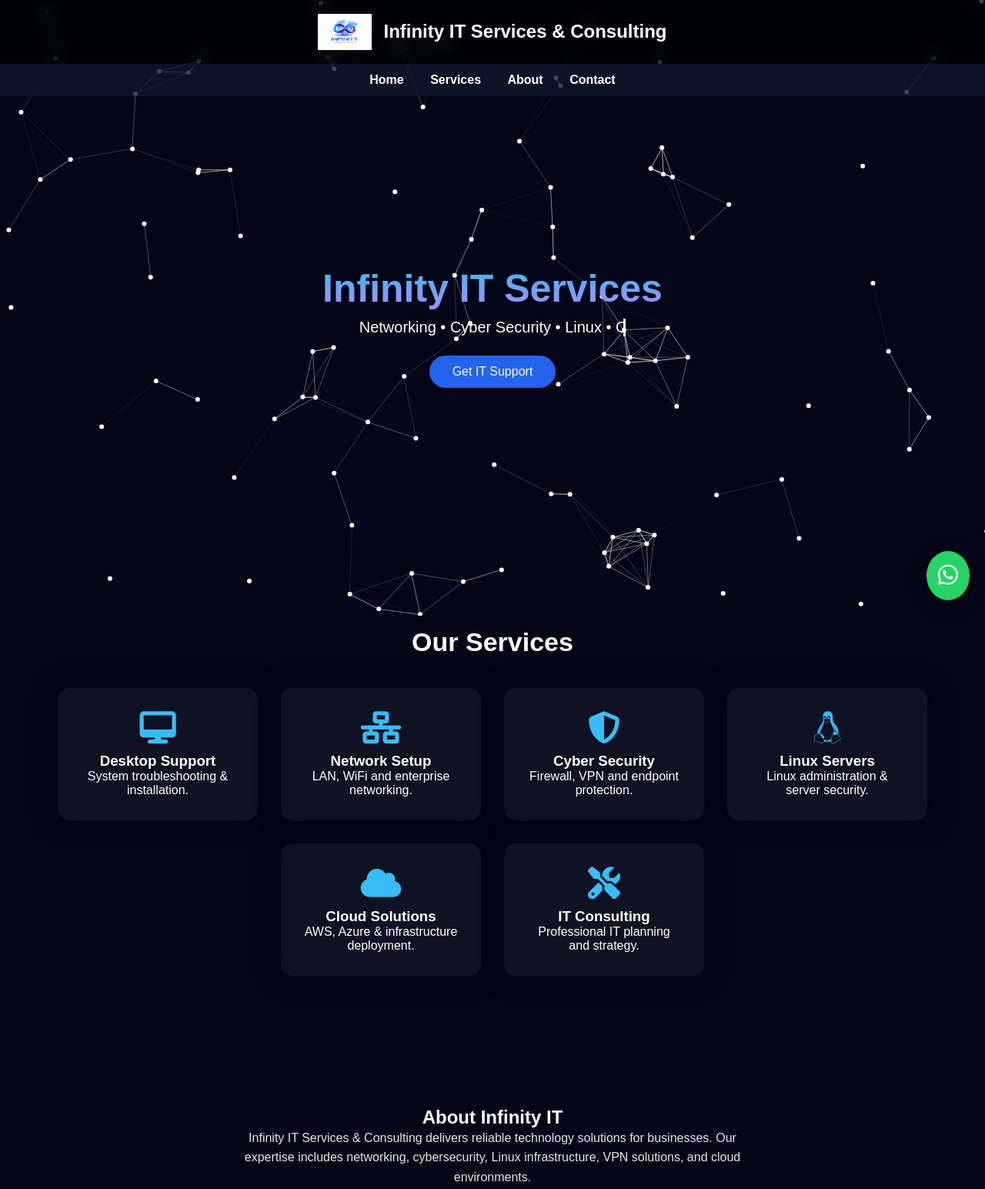
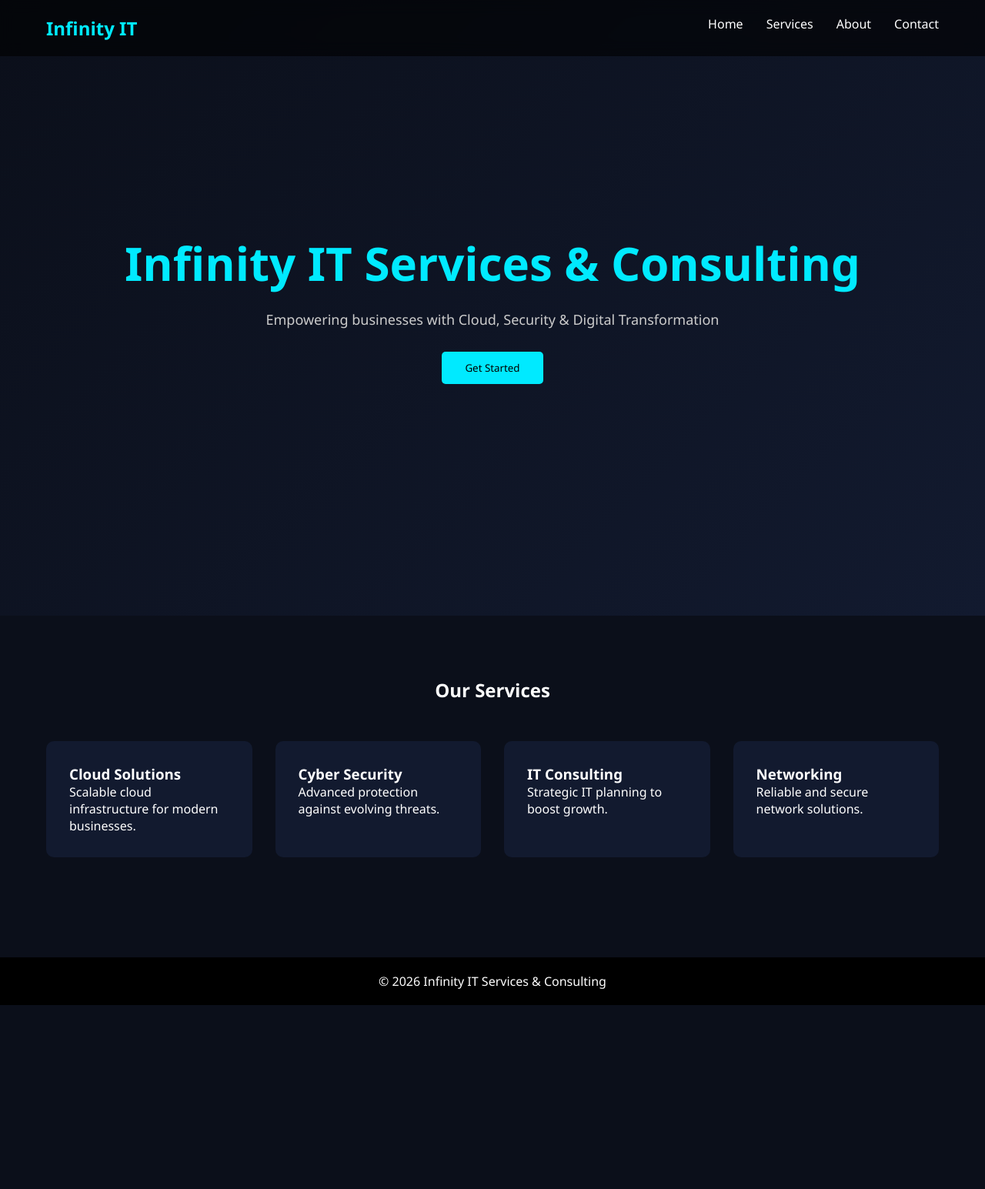
Before and after one commit to Abansod227/IT-services-and-Consulting-, a plain HTML site: page index.html in a window 1280 px wide. Shown: the top 1545 px of the page at 77% size. After the commit the page ends 1306 px from the top, so only its background shows below. Drawn offline with nearby package versions, Linux system fonts and the light colour scheme.

Commit message:
Update index.html

```diff
--- a/index.html
+++ b/index.html
@@ -1,360 +1,168 @@
 <!DOCTYPE html>
 <html lang="en">
 <head>
-
 <meta charset="UTF-8">
 <meta name="viewport" content="width=device-width, initial-scale=1.0">
-
 <title>Infinity IT Services & Consulting</title>
 
-<link rel="stylesheet" href="https://cdnjs.cloudflare.com/ajax/libs/font-awesome/6.5.0/css/all.min.css">
-
-<script src="https://cdn.jsdelivr.net/npm/particles.js@2.0.0/particles.min.js"></script>
-
 <style>
-
 *{
   margin:0;
   padding:0;
   box-sizing:border-box;
-font-family:Arial;
+  font-family: 'Segoe UI', sans-serif;
 }
 
 body{
-background:#020617;
+  background:#0b0f1a;
   color:white;
-overflow-x:hidden;
 }
 
-/* Particle Background */
-
-#particles-js{
+/* Navbar */
+nav{
+  display:flex;
+  justify-content:space-between;
+  padding:20px 60px;
+  background:rgba(0,0,0,0.6);
+  backdrop-filter:blur(10px);
   position:fixed;
   width:100%;
-height:100%;
-z-index:-1;
 }
 
-/* Header */
+nav h1{
+  color:#00eaff;
+}
 
-header{
+nav ul{
+  display:flex;
+  list-style:none;
+  gap:30px;
+}
+
+nav ul li{
+  cursor:pointer;
+}
+
+/* Hero */
+.hero{
+  height:100vh;
   display:flex;
   align-items:center;
   justify-content:center;
-gap:15px;
-padding:18px;
-background:rgba(0,0,0,0.6);
-backdrop-filter:blur(10px);
-}
-
-.logo{
-width:70px;
-height:auto;
-}
-
-/* Navbar */
-
-nav{
   text-align:center;
-padding:12px;
-background:rgba(15,23,42,0.8);
-}
-
-nav a{
-color:white;
-margin:15px;
-text-decoration:none;
-font-weight:bold;
-transition:0.3s;
-}
-
-nav a:hover{
-color:#38bdf8;
-}
-
-/* Hero */
-
-.hero{
-height:75vh;
-display:flex;
-flex-direction:column;
-align-items:center;
-justify-content:center;
-text-align:center;
-padding:20px;
+  background:linear-gradient(135deg,#0b0f1a,#121a2f);
 }
 
 .hero h1{
-font-size:50px;
-background:linear-gradient(#38bdf8,#a78bfa);
--webkit-background-clip:text;
-color:transparent;
+  font-size:60px;
+  color:#00eaff;
 }
 
-.typing{
-font-size:20px;
-margin-top:10px;
-border-right:3px solid white;
-white-space:nowrap;
-overflow:hidden;
-width:0;
-animation:typing 6s steps(40,end) infinite alternate;
+.hero p{
+  margin-top:20px;
+  font-size:18px;
+  color:#ccc;
 }
 
-@keyframes typing{
-from{width:0}
-to{width:420px}
-}
-
-.hero button{
-margin-top:25px;
+.btn{
+  margin-top:30px;
   padding:12px 30px;
+  background:#00eaff;
   border:none;
-border-radius:30px;
-background:#2563eb;
-color:white;
-font-size:16px;
+  color:black;
   cursor:pointer;
-transition:0.3s;
-}
-
-.hero button:hover{
-background:#1d4ed8;
-transform:scale(1.05);
+  border-radius:5px;
 }
 
 /* Services */
-
 .services{
-padding:90px 20px;
-text-align:center;
+  padding:80px 60px;
 }
 
 .services h2{
-font-size:34px;
-margin-bottom:40px;
+  text-align:center;
+  margin-bottom:50px;
 }
 
-.service-container{
-display:flex;
-flex-wrap:wrap;
-justify-content:center;
+.cards{
+  display:grid;
+  grid-template-columns:repeat(auto-fit,minmax(250px,1fr));
   gap:30px;
 }
 
 .card{
-background:rgba(255,255,255,0.05);
-width:260px;
+  background:#121a2f;
   padding:30px;
-border-radius:15px;
-backdrop-filter:blur(15px);
-box-shadow:0 0 30px rgba(0,0,0,0.5);
-transition:0.4s;
+  border-radius:10px;
+  transition:0.3s;
 }
 
 .card:hover{
-transform:translateY(-15px);
-box-shadow:0 0 40px rgba(56,189,248,0.7);
-}
-
-.card i{
-font-size:42px;
-color:#38bdf8;
-margin-bottom:12px;
-}
-
-/* About */
-
-.about{
-padding:80px 20px;
-text-align:center;
-}
-
-.about p{
-max-width:700px;
-margin:auto;
-line-height:1.6;
-opacity:0.9;
-}
-
-/* Contact */
-
-.contact{
-padding:80px 20px;
-text-align:center;
-}
-
-.contact-box{
-background:rgba(255,255,255,0.08);
-display:inline-block;
-padding:25px;
-margin:15px;
-border-radius:12px;
-backdrop-filter:blur(10px);
-transition:0.3s;
-}
-
-.contact-box:hover{
-transform:scale(1.05);
+  transform:translateY(-10px);
+  background:#1b2540;
 }
 
 /* Footer */
-
 footer{
-background:black;
+  text-align:center;
   padding:20px;
-text-align:center;
-font-size:14px;
+  background:#000;
+  margin-top:50px;
 }
-
-/* WhatsApp */
-
-.whatsapp{
-position:fixed;
-bottom:20px;
-right:20px;
-background:#25D366;
-color:white;
-font-size:30px;
-padding:15px;
-border-radius:50%;
-text-decoration:none;
-box-shadow:0 5px 20px rgba(0,0,0,0.4);
-}
-
 </style>
 
 </head>
 
 <body>
 
-<div id="particles-js"></div>
-
-<header>
-
-<img src="logo.png" class="logo">
-
-<h2>Infinity IT Services & Consulting</h2>
-
-</header>
-
 <nav>
-
-<a href="#">Home</a>
-<a href="#services">Services</a>
-<a href="#about">About</a>
-<a href="#contact">Contact</a>
-
+  <h1>Infinity IT</h1>
+  <ul>
+    <li>Home</li>
+    <li>Services</li>
+    <li>About</li>
+    <li>Contact</li>
+  </ul>
 </nav>
 
 <section class="hero">
-
-<h1>Infinity IT Services</h1>
-
-<div class="typing">
-Networking • Cyber Security • Linux • Cloud • IT Support
+  <div>
+    <h1>Infinity IT Services & Consulting</h1>
+    <p>Empowering businesses with Cloud, Security & Digital Transformation</p>
+    <button class="btn">Get Started</button>
   </div>
-
-<button onclick="location.href='#contact'">Get IT Support</button>
-
 </section>
 
-<section id="services" class="services">
-
+<section class="services">
   <h2>Our Services</h2>
-
-<div class="service-container">
+  <div class="cards">
 
     <div class="card">
-<i class="fa-solid fa-desktop"></i>
-<h3>Desktop Support</h3>
-<p>System troubleshooting & installation.</p>
+      <h3>Cloud Solutions</h3>
+      <p>Scalable cloud infrastructure for modern businesses.</p>
     </div>
 
     <div class="card">
-<i class="fa-solid fa-network-wired"></i>
-<h3>Network Setup</h3>
-<p>LAN, WiFi and enterprise networking.</p>
+      <h3>Cyber Security</h3>
+      <p>Advanced protection against evolving threats.</p>
     </div>
 
     <div class="card">
-<i class="fa-solid fa-shield-halved"></i>
-<h3>Cyber Security</h3>
-<p>Firewall, VPN and endpoint protection.</p>
+      <h3>IT Consulting</h3>
+      <p>Strategic IT planning to boost growth.</p>
     </div>
 
     <div class="card">
-<i class="fa-brands fa-linux"></i>
-<h3>Linux Servers</h3>
-<p>Linux administration & server security.</p>
-</div>
-
-<div class="card">
-<i class="fa-solid fa-cloud"></i>
-<h3>Cloud Solutions</h3>
-<p>AWS, Azure & infrastructure deployment.</p>
-</div>
-
-<div class="card">
-<i class="fa-solid fa-screwdriver-wrench"></i>
-<h3>IT Consulting</h3>
-<p>Professional IT planning and strategy.</p>
+      <h3>Networking</h3>
+      <p>Reliable and secure network solutions.</p>
     </div>
 
   </div>
-
-</section>
-
-<section id="about" class="about">
-
-<h2>About Infinity IT</h2>
-
-<p>
-Infinity IT Services & Consulting delivers reliable technology solutions for businesses.
-Our expertise includes networking, cybersecurity, Linux infrastructure, VPN solutions,
-and cloud environments.
-</p>
-
-</section>
-
-<section id="contact" class="contact">
-
-<h2>Contact Us</h2>
-
-<div class="contact-box">
-<h3>Rupesh Agrawal</h3>
-<p>📞 8530464884</p>
-</div>
-
-<div class="contact-box">
-<h3>Abhijeet Bansod</h3>
-<p>📞 9112420687</p>
-</div>
-
 </section>
 
 <footer>
-
   <p>© 2026 Infinity IT Services & Consulting</p>
-
 </footer>
-
-<a class="whatsapp" href="https://wa.me/918530464884" target="_blank">
-<i class="fa-brands fa-whatsapp"></i>
-</a>
-
-<script>
-
-particlesJS("particles-js", {
-particles:{
-number:{value:80},
-size:{value:3},
-move:{speed:2},
-line_linked:{enable:true}
-}
-});
-
-</script>
 
 </body>
 </html>
```
Lines whose indentation alone changed are shown as unchanged.
